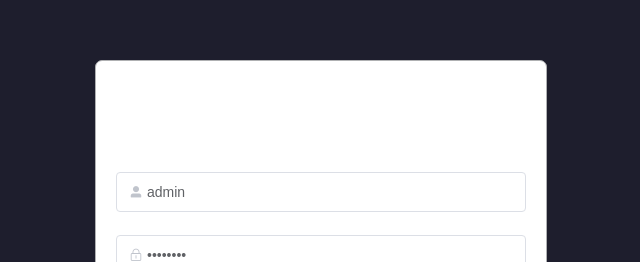
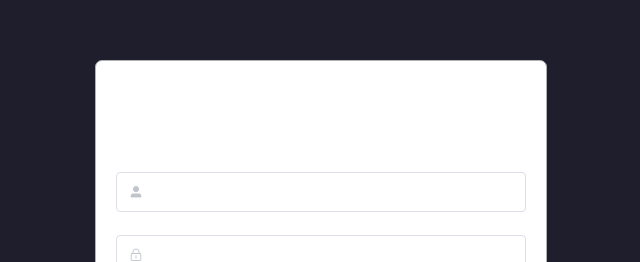
Before and after one commit to OwnAAA/licence_manager, a Vue app: page /login in a window 1280 px wide. Shown: the part 189-451 px from the top of the page, without its empty margins (319-959 px from the left). Built offline with nearby package versions, Linux system fonts and the light colour scheme.

Commit message:
移除登录帐号密码

```diff
--- a/src/views/Login.vue
+++ b/src/views/Login.vue
@@ -31,8 +31,8 @@ export default {
   data() {
     return {
       loginForm: {
-        username: 'admin',
-        password: 'test4you'
+        username: '',
+        password: ''
       },
       login_rules: {
         username: [
```
